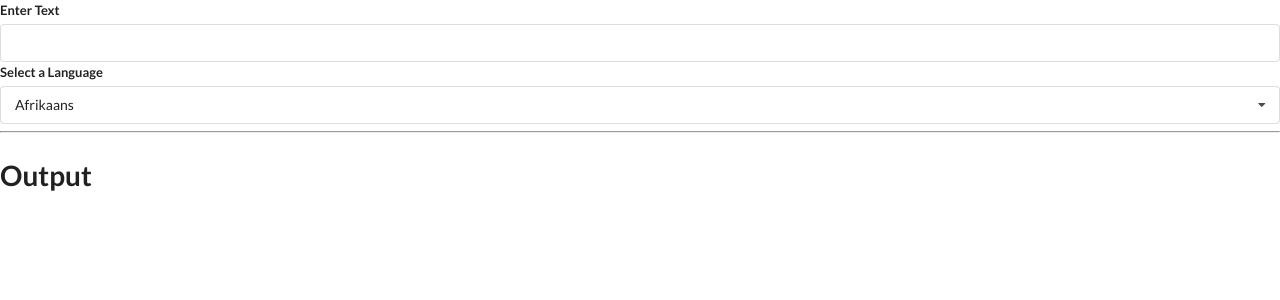
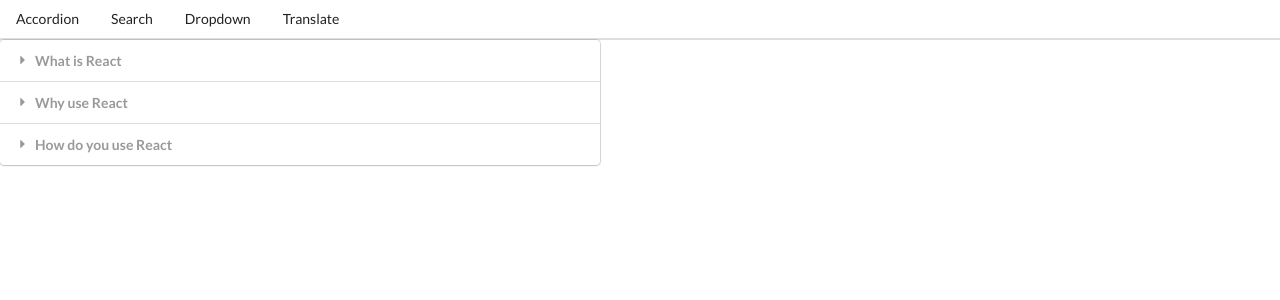
Before and after one commit to denys-glu/Modern-React-with-Redux-2020-Update-, a React (Create React App) app: page / in a window 1280 px wide. Shown: the top 300 px of the page. Built offline with nearby package versions, Linux system fonts and the light colour scheme; no server answers.

Commit message:
how no to do navigation

```diff
--- a/src/App.js
+++ b/src/App.js
@@ -3,21 +3,24 @@ import Accordion from './components/Accordion';
 import Search from './components/Search';
 import Dropdown from './components/Dropdown';
 import Translate from './components/Translate';
+import Header from './components/Header';
 
-// const items = [
-//   {
-//     title: "What is React",
-//     content: "React is a front end javascript framework"
-//   },
-//   {
-//     title: "Why use React",
-//     content: "React is a favorite JS library among engineers"
-//   },
-//   {
-//     title: "How do you use React",
-//     content: "You use React by creating components"
-//   }
-// ]
+import Route from './components/Route';
+
+const items = [
+  {
+    title: "What is React",
+    content: "React is a front end javascript framework"
+  },
+  {
+    title: "Why use React",
+    content: "React is a favorite JS library among engineers"
+  },
+  {
+    title: "How do you use React",
+    content: "You use React by creating components"
+  }
+]
 
 const options = [
   {
@@ -33,20 +36,27 @@ const options = [
     value: "blue"
   }
   ]
-export default () => {
+
+ const App = () => {
   const [selected, setSelected] = useState(options[0]);
-  const [showD, setShowD] = useState(true)
+
   return (
     <>
-    {/* <Accordion items={items} /> */}
-    {/* <Search /> */}
-    {/* <button onClick={() => setShowD(!showD)}>Toggle Dropdown</button>
-    {showD ?
-      <Dropdown label="Select a Color" selected={selected} onSelectedChange={setSelected} options={options} />
-      : null
-    } */}
-
-    <Translate />
+    <Header />
+    <Route path="/">
+      <Accordion items={items} />
+    </Route>
+    <Route path="/list">
+     <Search />
+    </Route>
+    <Route path="/dropdown">
+      <Dropdown label="Select a Color" options={options} selected={selected} onSelectedChange={setSelected} />
+    </Route>
+    <Route path="/translate">
+      <Translate />
+    </Route>
     </>
   )
 }
+
+export default App;
--- /dev/null
+++ b/src/components/Header.jsx
@@ -0,0 +1,16 @@
+import React from 'react'
+
+const Header = () => {
+  return (
+    <div>
+      <div className="ui secondary pointing menu">
+        <a href="/" className="item">Accordion</a>
+        <a href="/list" className="item">Search</a>
+        <a href="/dropdown" className="item">Dropdown</a>
+        <a href="/translate" className="item">Translate</a>
+      </div>
+    </div>
+  )
+}
+
+export default Header
--- /dev/null
+++ b/src/components/Route.jsx
@@ -0,0 +1,8 @@
+const Route = ({ path, children }) => {
+  //in this approach we will do all the requests again, like css, js and fonts. this is not a SPA approach
+  return window.location.pathname === path
+    ? children
+    : null;
+}
+
+export default Route
```
Also changed, not shown: 1 other file (tests, documents, lock files or other folders).
